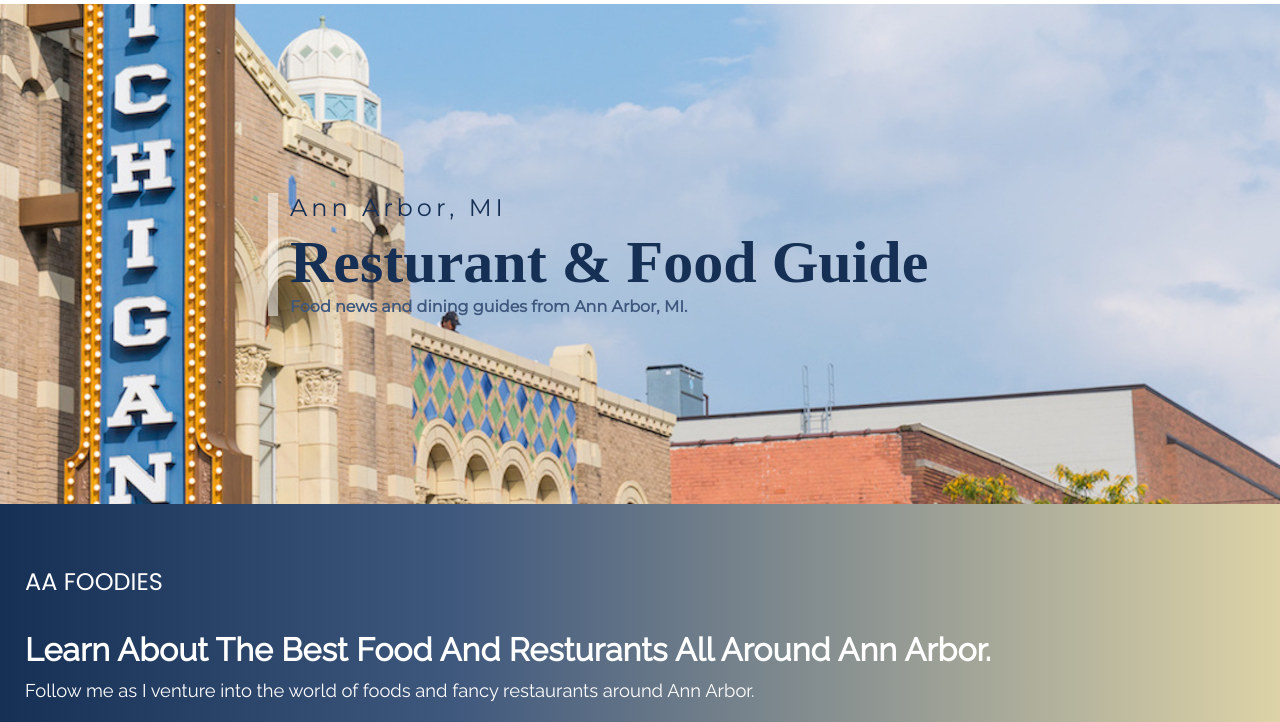
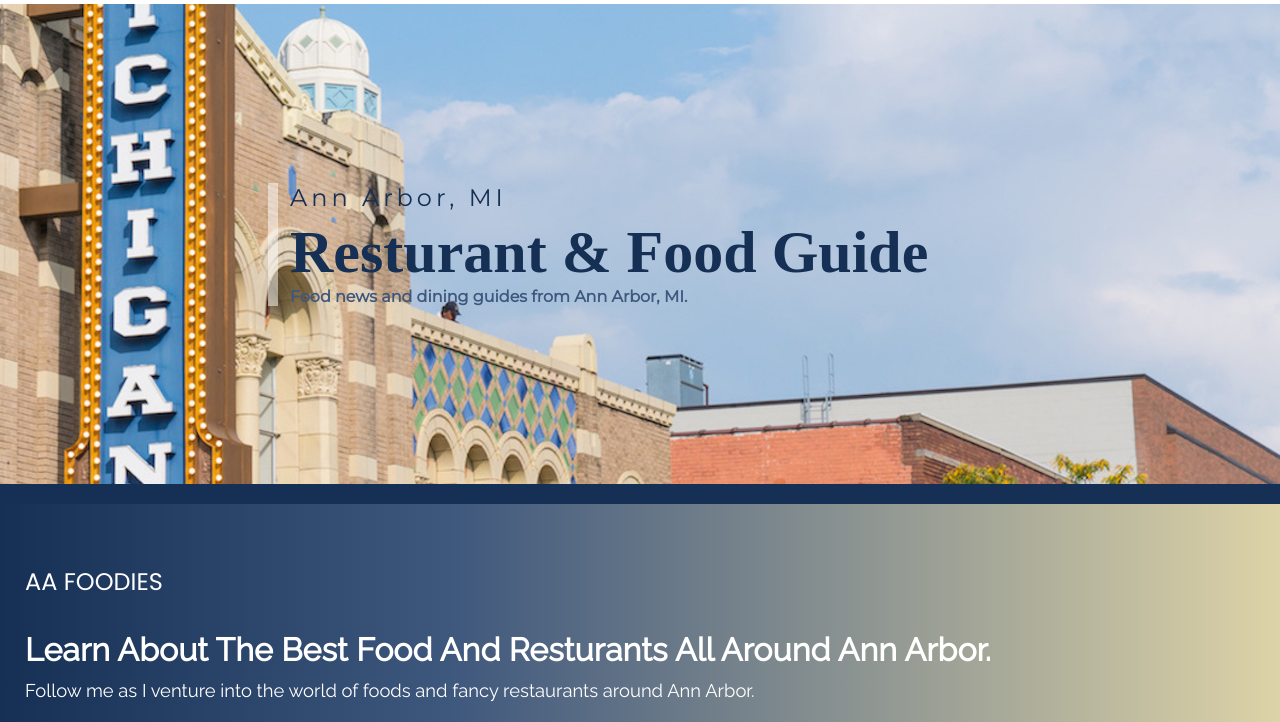
Before and after one commit to lhanekamp/test-header-portfolio, a plain HTML site: page index.html in a window 1280 px wide. Shown: the part 78-800 px from the top of the page. Drawn offline with Linux system fonts and the light colour scheme; a script that the page names is missing; a web font is replaced by a local one.

Commit message:
Update style.css

```diff
--- a/css/style.css
+++ b/css/style.css
@@ -1221,6 +1221,8 @@ hr {
 #hero {
   align-items: end;
   background-image: url(../images/state.jpg);
+  border-bottom: 20px solid #162f54;
+
 }
 #hero div {
   text-align: left;
```
